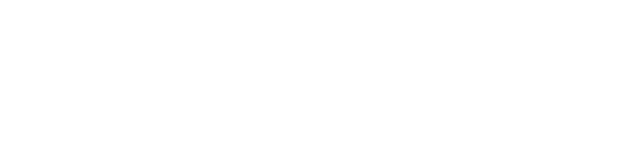
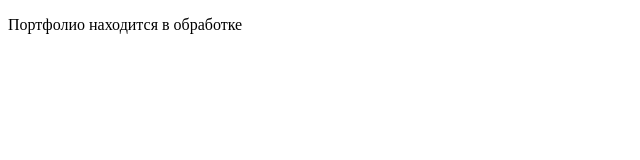
Before and after one commit to antonklein84/antonklein84.github.io, a plain HTML site: page index.html in a window 1280 px wide. Shown: the whole page, without its empty margins (0-640 px from the left). Drawn offline with Linux system fonts and the light colour scheme.

Commit message:
Update index.html

```diff
--- a/index.html
+++ b/index.html
@@ -4,6 +4,6 @@
         <title>Мой портфолио</title>
     </head>
     <body>
-       <p></p>
+       <p>Портфолио находится в обработке</p>
     </body>
 </html>
```
